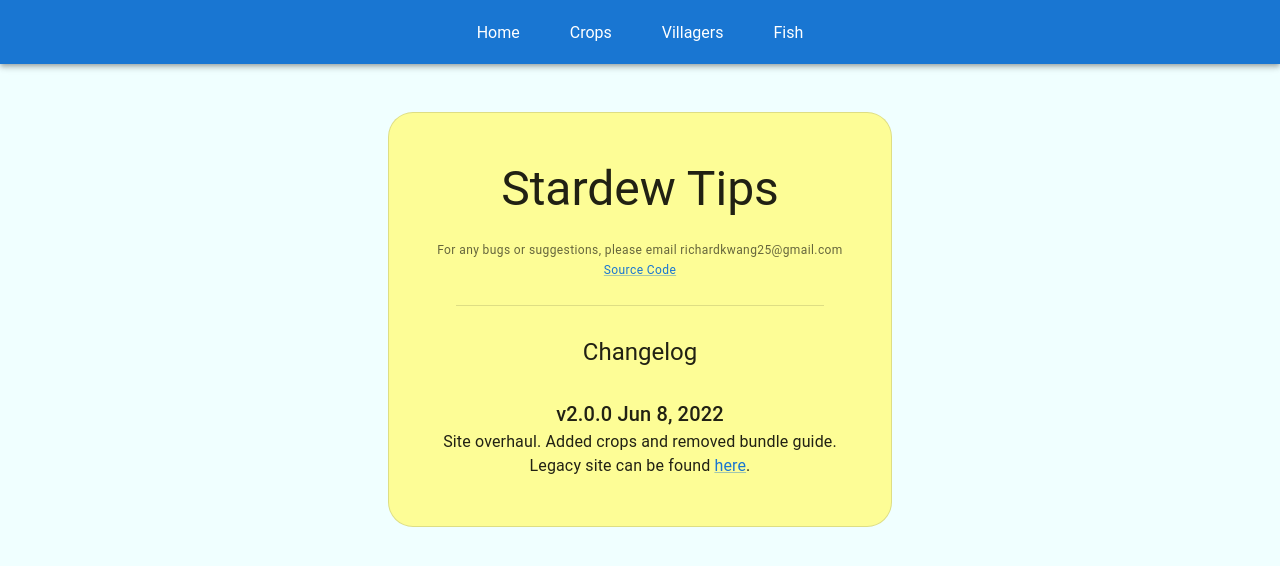
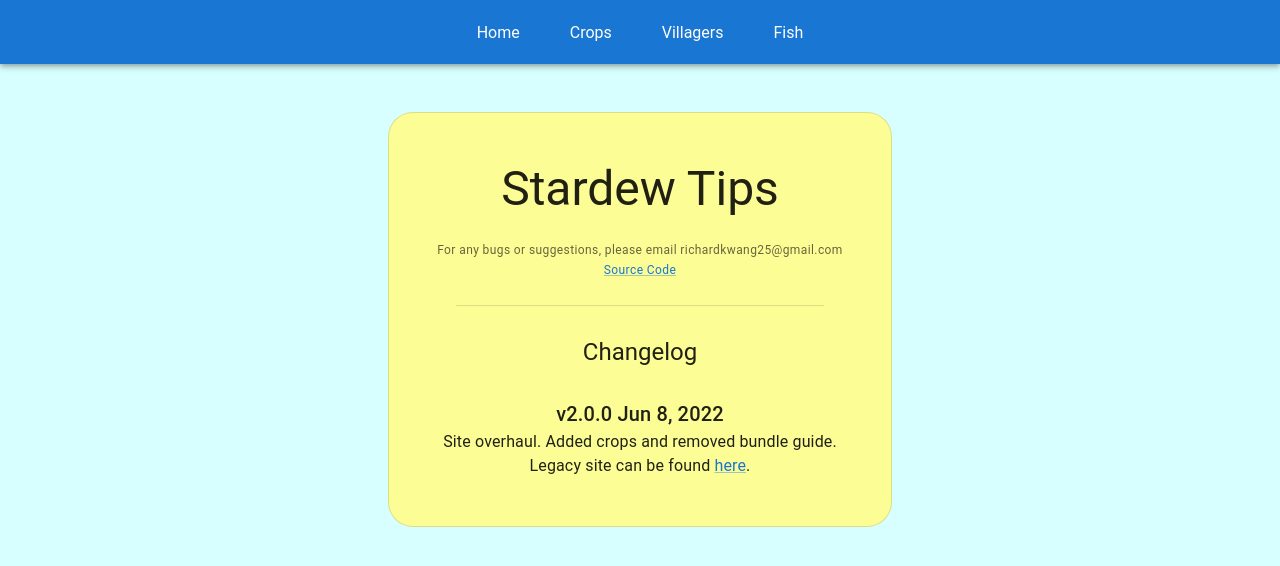
Before and after one commit to kwangric/stardew-tips-v3, a Next.js app: page / in a window 1280 px wide. Shown: the top 566 px of the page. Built offline with nearby package versions, Linux system fonts and the light colour scheme.

Commit message:
Change site background color

```diff
--- a/styles/globals.css
+++ b/styles/globals.css
@@ -5,7 +5,7 @@ body {
   margin: 0;
   width: 100vw;
   font-family: 'Roboto', sans-serif;
-  background-color: #f0ffff;
+  background-color: #d8ffff;
   text-align: center;
 }
 
```
